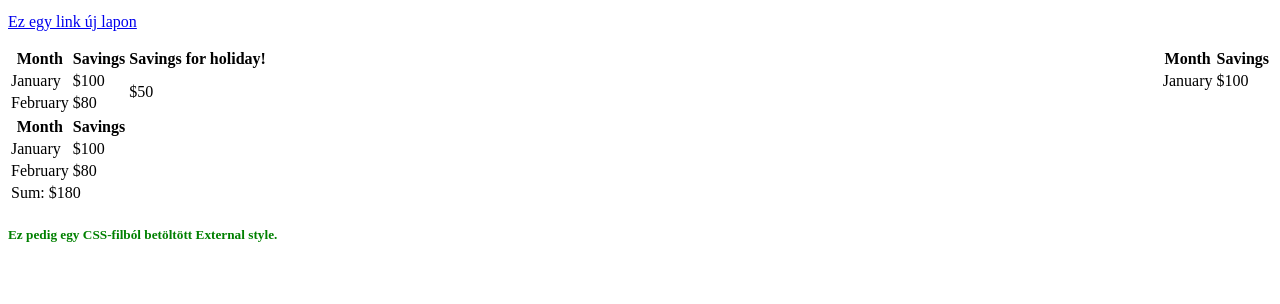
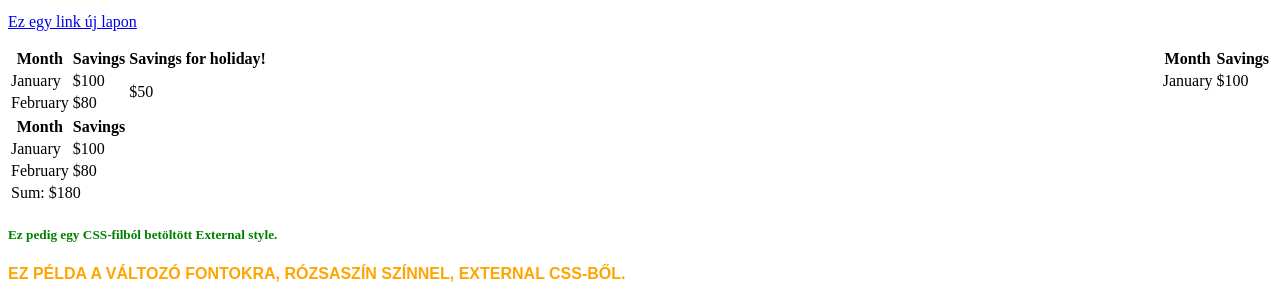
Before and after one commit to Dudva/Repo-playground-public-I, a plain HTML site: page index.html in a window 1280 px wide. Shown: the part 1355-1659 px from the top of the page. Before the commit the page ends 1620 px from the top, so only its background shows below. Drawn offline with Linux system fonts and the light colour scheme.

Commit message:
Külső CSS stílus beállítások aktualizálása.

```diff
--- a/index.html
+++ b/index.html
@@ -85,5 +85,7 @@
         </tr>
       </table>
       <h5>Ez pedig egy CSS-filból betöltött External style.</h5>
+
+    <h4>Ez példa a változó fontokra, rózsaszín színnel, External CSS-ből.</h4>
 </body>
 </html>
```
